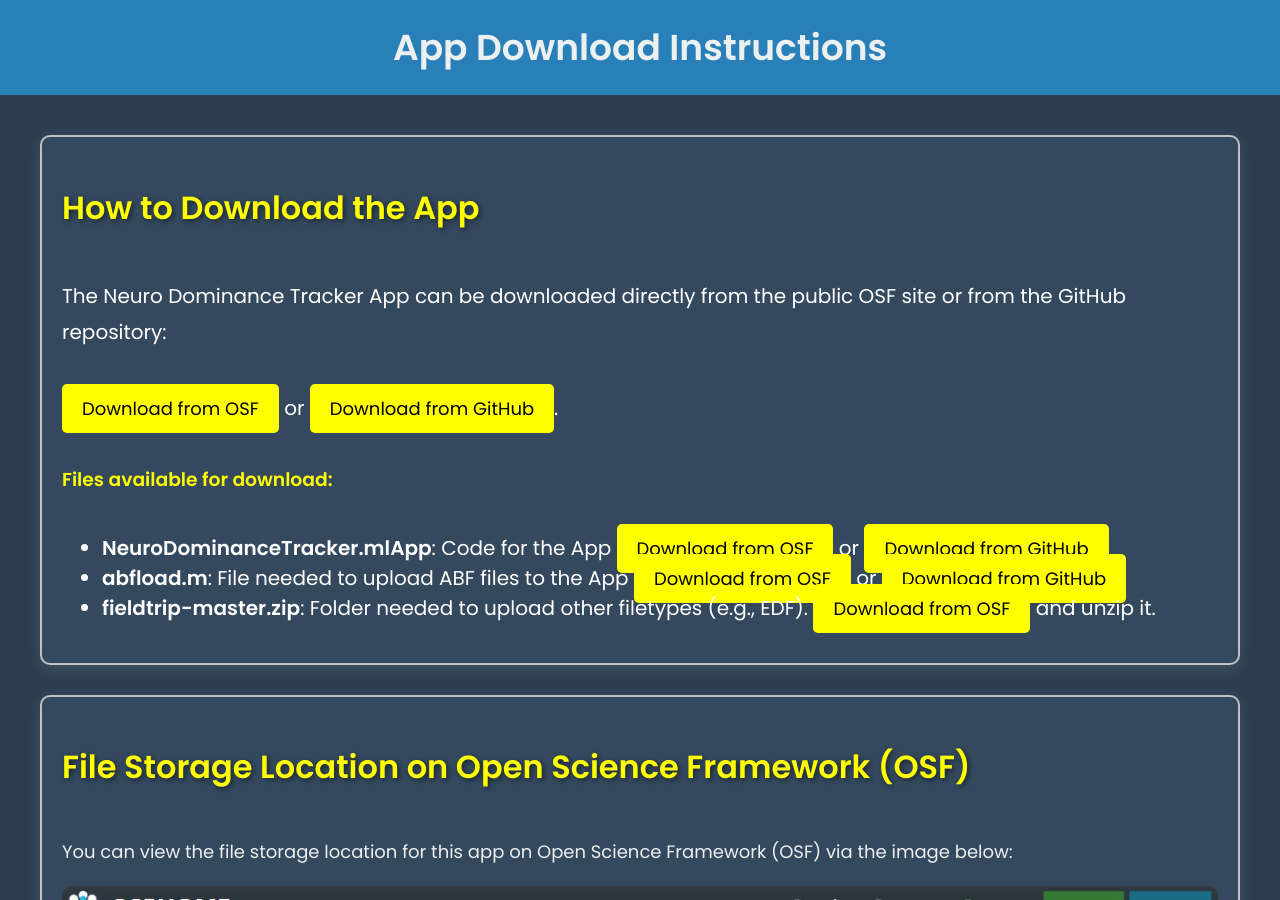
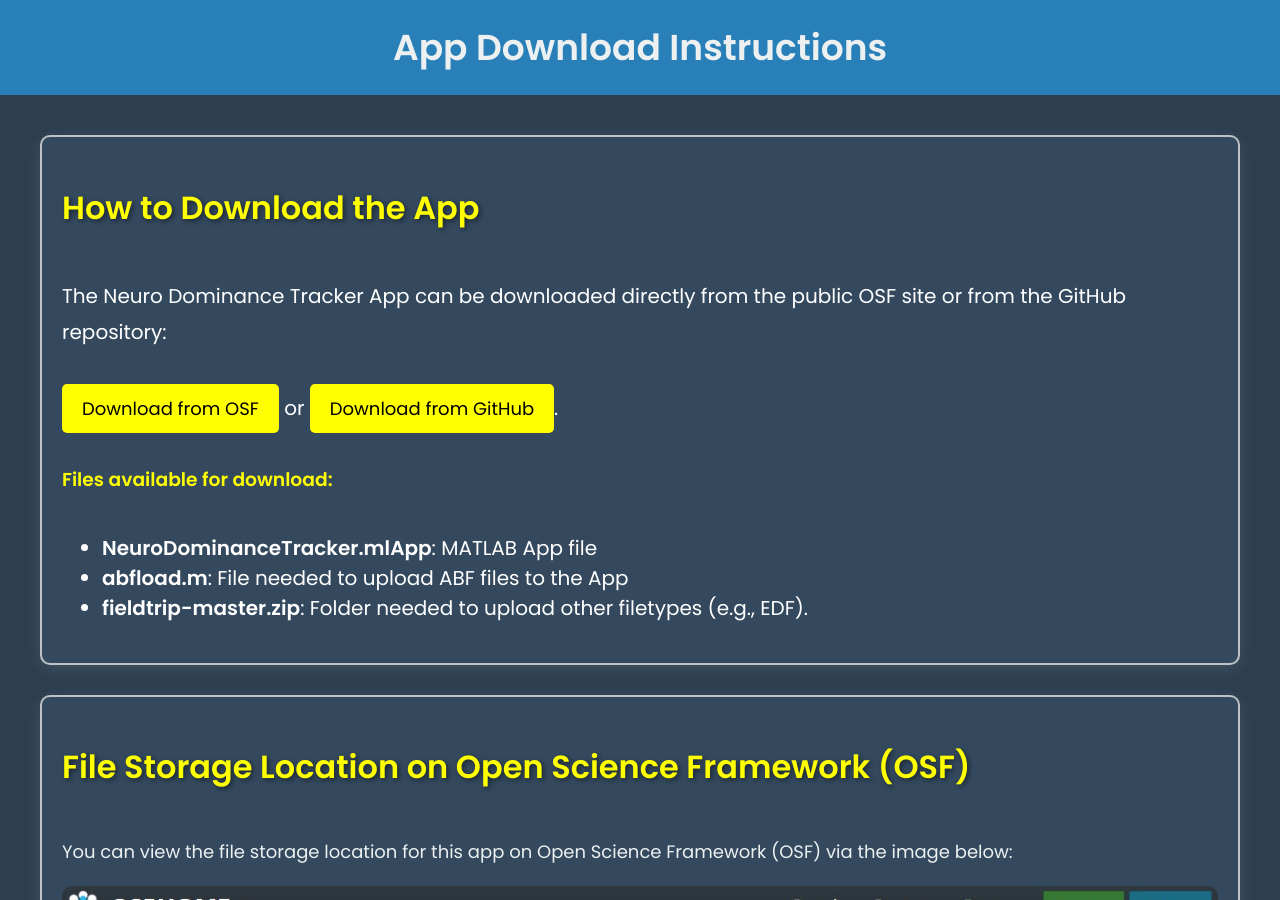
Before and after one commit to nbahador/NeuroDominanceTracker-Tool, a Jekyll site: the page download.html, which Jekyll copies as it is, in a window 1280 px wide and 900 px high. Built offline with Jekyll 4.4.1, drawn with Linux system fonts in a browser that asks for light colours.

Commit message:
Update download.html

```diff
--- a/download.html
+++ b/download.html
@@ -116,18 +116,13 @@
             <h3 style="color: #FFFF00;">Files available for download:</h3>
             <ul style="font-size: 20px; color: white;">
                 <li>
-                    <strong>NeuroDominanceTracker.mlApp</strong>: Code for the App
-                    <a href="https://osf.io/rf3mn/files/osfstorage" target="_blank">Download from OSF</a> or
-                    <a href="https://github.com/nbahador/NeuroDominanceTrackerApp/tree/main/APP" target="_blank">Download from GitHub</a>
+                    <strong>NeuroDominanceTracker.mlApp</strong>: MATLAB App file
                 </li>
                 <li>
                     <strong>abfload.m</strong>: File needed to upload ABF files to the App
-                    <a href="https://osf.io/rf3mn/files/osfstorage" target="_blank">Download from OSF</a> or
-                    <a href="https://github.com/nbahador/NeuroDominanceTrackerApp/tree/main/APP" target="_blank">Download from GitHub</a>
                 </li>
                 <li>
                     <strong>fieldtrip-master.zip</strong>: Folder needed to upload other filetypes (e.g., EDF).
-                    <a href="https://osf.io/rf3mn/files/osfstorage" target="_blank">Download from OSF</a> and unzip it.
                 </li>
             </ul>
         </div>
```
